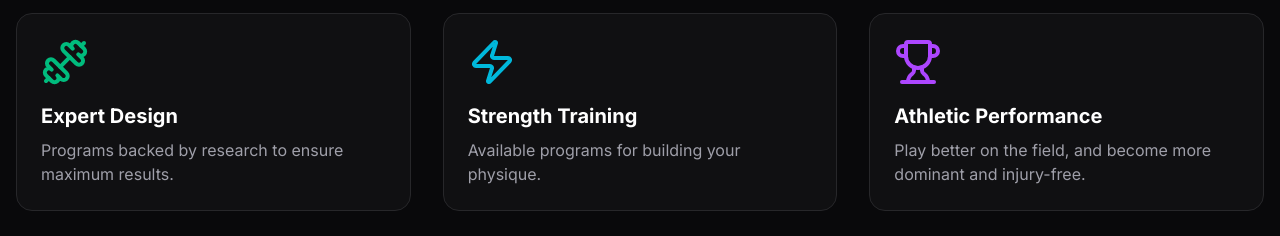
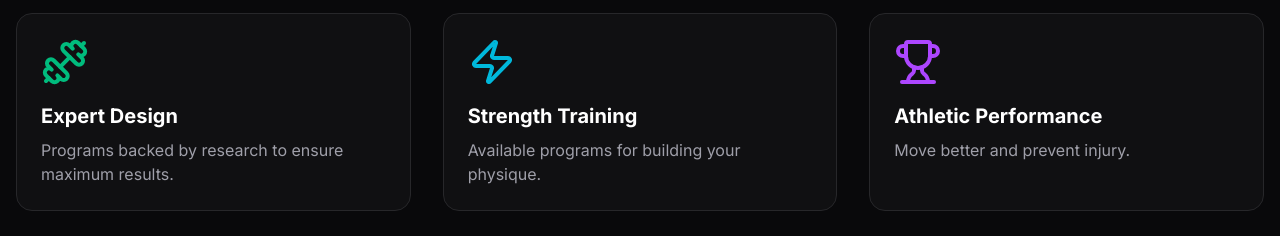
Before and after one commit to AncienO/gym_it_digital_product, a Next.js app: page / in a window 1280 px wide. Shown: the part 960-1196 px from the top of the page. Built offline with nearby package versions, Linux system fonts and the light colour scheme; no server answers; the database is empty.

Commit message:
Athletic performance: move better...

```diff
--- a/app/page.tsx
+++ b/app/page.tsx
@@ -74,7 +74,7 @@
             <div className="p-6 rounded-2xl bg-zinc-900/50 border border-zinc-800">
               <Trophy className="h-12 w-12 text-purple-500 mb-4" />
               <h3 className="text-xl font-bold text-white mb-2">Athletic Performance</h3>
-              <p className="text-zinc-400">Play better on the field, and become more dominant and injury-free.</p>
+              <p className="text-zinc-400">Move better and prevent injury.</p>
             </div>
           </div>
         </div>
```
